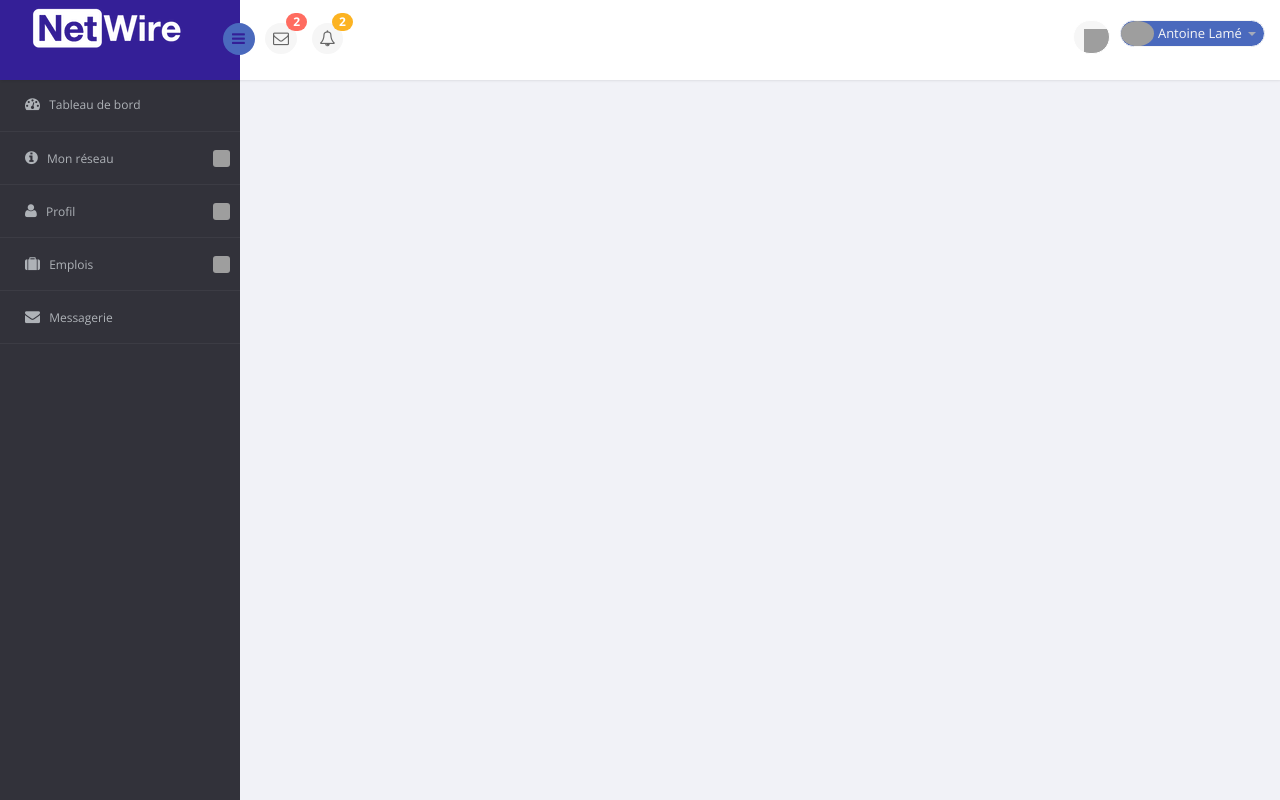
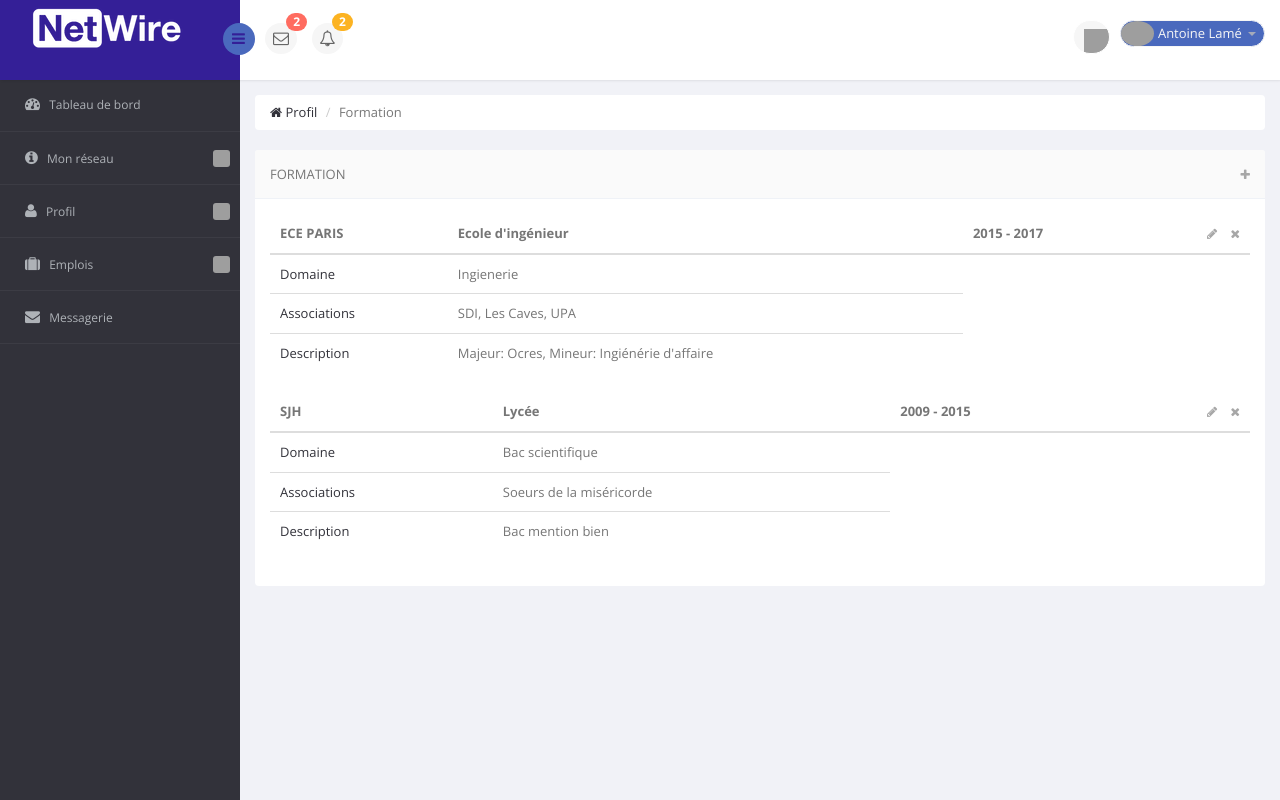
Before and after one commit to lelebl/PISCINE, a PHP site: page /formation.php in a window 1280 px wide. Run offline with PHP 8.4, Linux system fonts and the light colour scheme; some libraries are stand-ins or nearby versions; grey boxes are pictures that could not be loaded.

Commit message:
formation
ajout de différentes cases

```diff
--- a/formation.php
+++ b/formation.php
@@ -5,6 +5,103 @@ include("include/menu_haut.inc.php");
 include("include/menu_gauche.inc.php");
 ?>
 
+<body>
+
+    <section id="main-content">
+        <section class="wrapper">
+        <!-- page start-->
+
+        <div class="row">
+                <div class="col-md-12">
+                    <!--breadcrumbs start -->
+                    <ul class="breadcrumb">
+                        <li><a href="accueil.php"><i class="fa fa-home"></i> Profil</a></li>
+                        <li class="active">Formation</li>
+                    </ul>
+                    <!--breadcrumbs end -->
+                </div>
+            </div>
+            <div class="row">
+
+              <div class="col-lg-12">
+                <section class="panel">
+                  <header class="panel-heading">
+                    Formation
+                    <span class="tools pull-right">
+                            <a href="javascript:;" class="fa fa-plus"></a>
+                         </span>
+
+                  </header>
+                  <div class="panel-body">
+                  	<table class="table">
+                            <thead>
+                            <tr>
+                                <th> ECE PARIS</th>
+                                <th>Ecole d'ingénieur</th>
+                                <th>2015 - 2017</th>
+                                <th><span class="tools pull-right">
+                                    <a href="javascript:;" class="fa fa-pencil"></a>
+                                    <a href="javascript:;" class="fa fa-times"></a>
+                                  </span></th>
+                            </tr>
+                            </thead>
+                            <tbody>
+                            <tr>
+                                <td><a href="#">Domaine</a></td>
+                                <td>Ingienerie</td>
+
+                            </tr>
+                            <tr>
+                                <td><a href="#">Associations</a></td>
+                                <td>SDI, Les Caves, UPA</td>
+
+                            </tr>
+                            <tr>
+                                <td><a href="#">Description</a></td>
+                                <td>Majeur: Ocres, Mineur: Ingiénérie d'affaire</td>
+
+                            </tr>
+                        </tbody>
+                    </table>
+                    <table class="table">
+                            <thead>
+                            <tr>
+                                <th> SJH</th>
+                                <th>Lycée</th>
+                                <th>2009 - 2015</th>
+                                <th><span class="tools pull-right">
+                                    <a href="javascript:;" class="fa fa-pencil"></a>
+                                    <a href="javascript:;" class="fa fa-times"></a>
+                                  </span></th>
+                            </tr>
+                            </thead>
+                            <tbody>
+                            <tr>
+                                <td><a href="#">Domaine</a></td>
+                                <td>Bac scientifique</td>
+
+                            </tr>
+                            <tr>
+                                <td><a href="#">Associations</a></td>
+                                <td> Soeurs de la miséricorde</td>
+
+                            </tr>
+                            <tr>
+                                <td><a href="#">Description</a></td>
+                                <td> Bac mention bien </td>
+
+                            </tr>
+                        </tbody>
+                    </table>
+
+
+                  </div>
+              </section>
+          </div>
+
+      </div>
+  </section>
+</section>
 
 
 <?php include('include/js.inc.php'); ?>
--- a/modification_information.php
+++ b/modification_information.php
@@ -7,7 +7,6 @@ include("include/menu_gauche.inc.php");
 ?>
 
   <body>
-    <i class="fa fa-chevron-down" data-fa-mask="fa fa-circle "></i>
     <section id="main-content">
         <section class="wrapper">
         <!-- page start-->
```
